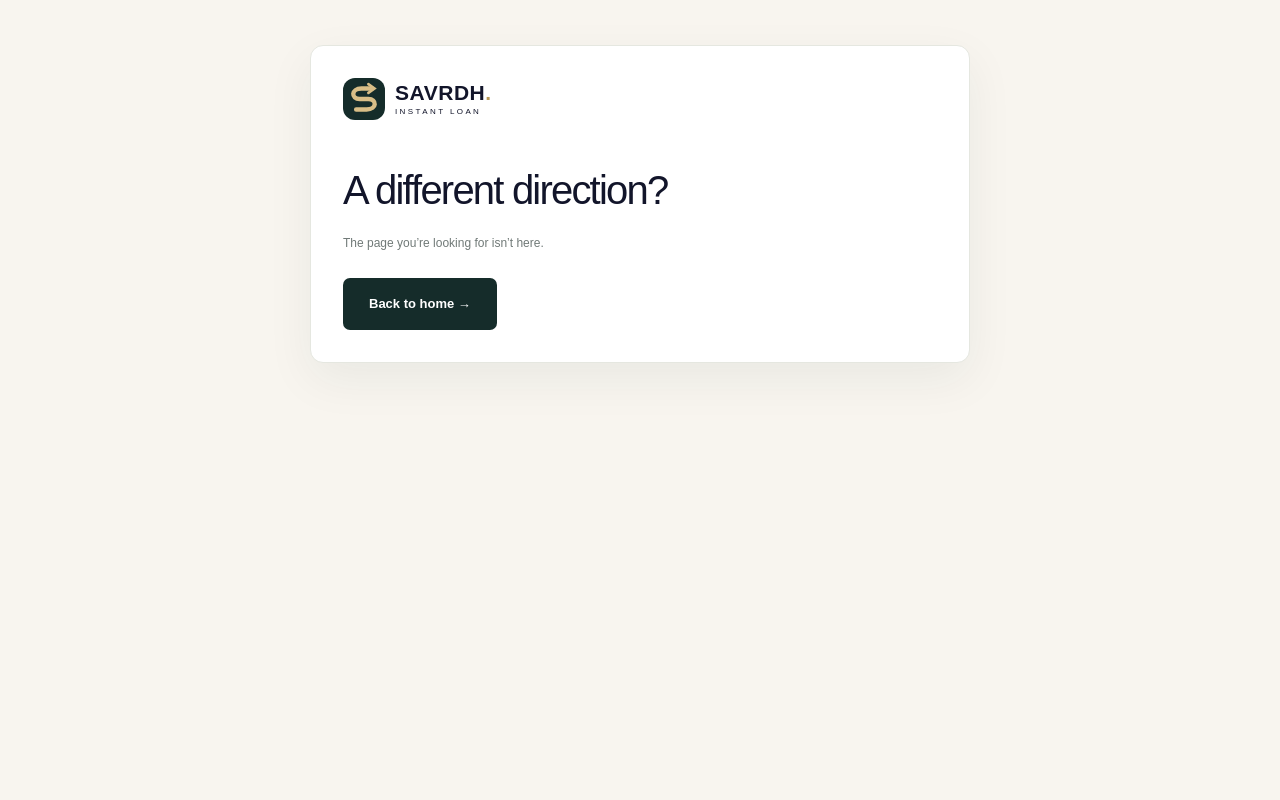
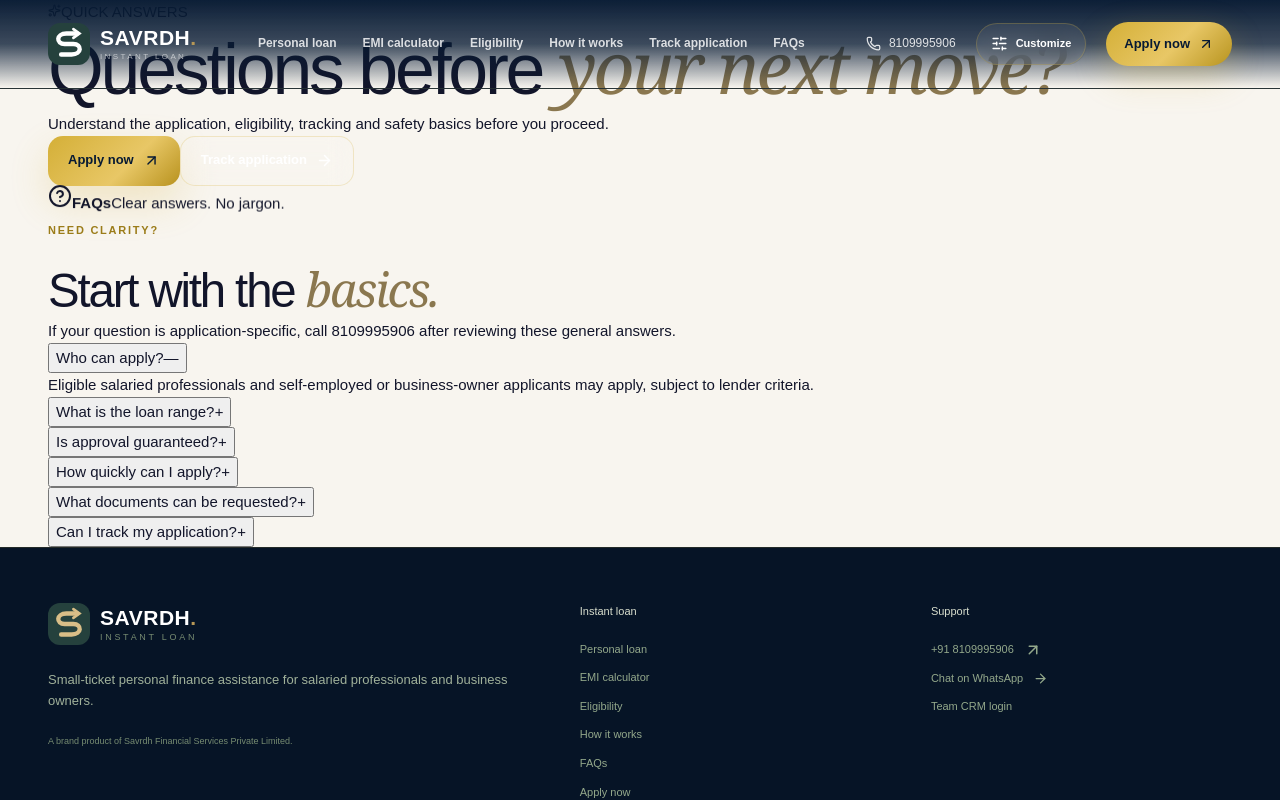
Before and after one commit to savrdhtechnology-cloud/sfsInstantloan, a Next.js app: page /faqs in a window 1280 px wide. Before the commit this address had no page. Shown: the top 800 px of the page. Built offline with nearby package versions, Linux system fonts and the light colour scheme.

Commit message:
Create faqs page

```diff
--- /dev/null
+++ b/app/faqs/page.tsx
@@ -0,0 +1,3 @@
+import { FaqPage } from "@/components/marketing-pages";
+export const metadata={title:"FAQs"};
+export default function Page(){return <FaqPage/>;}
```
